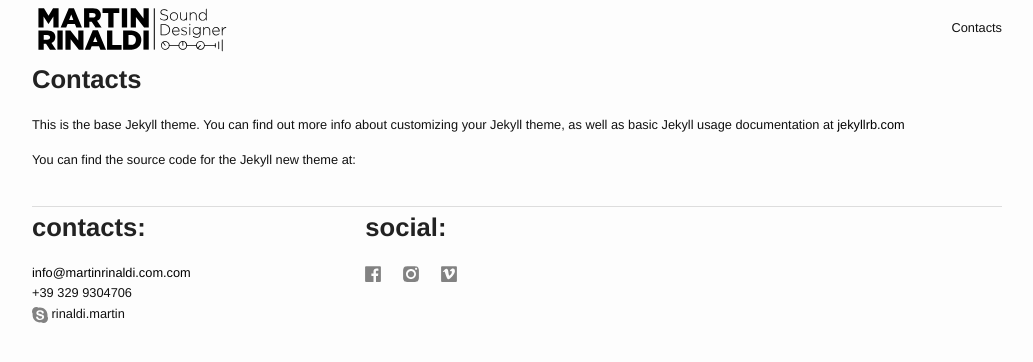
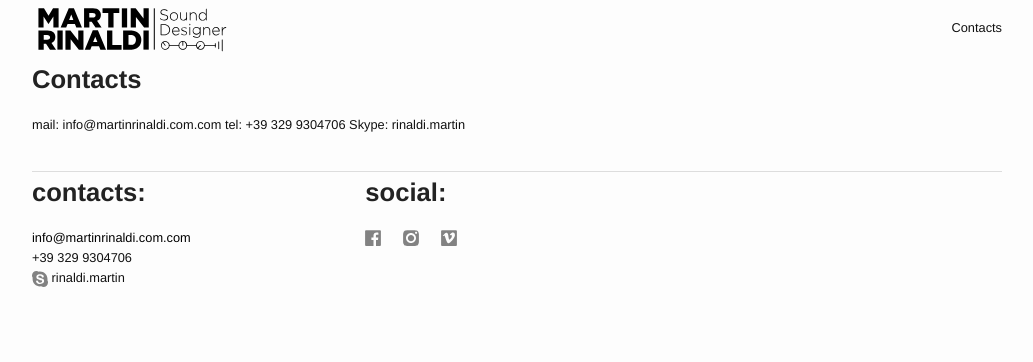
Before and after one commit to martinrinaldi/martinrinaldi.github.io, a Jekyll site: the page built from contacts.md, in a window 1280 px wide. Shown: the top 362 px of the page, without its empty margins (123-1156 px from the left). Built offline with Jekyll 4.4.1, drawn with Linux system fonts in a browser that asks for light colours.

Commit message:
Update contacts.md

```diff
--- a/contacts.md
+++ b/contacts.md
@@ -4,6 +4,7 @@
 permalink: /contacts/
 ---
 
-This is the base Jekyll theme. You can find out more info about customizing your Jekyll theme, as well as basic Jekyll usage documentation at [jekyllrb.com](http://jekyllrb.com/)
 
-You can find the source code for the Jekyll new theme at:
+mail: *info@martinrinaldi.com.com*
+tel: *+39 329 9304706*
+Skype: *rinaldi.martin*
```
